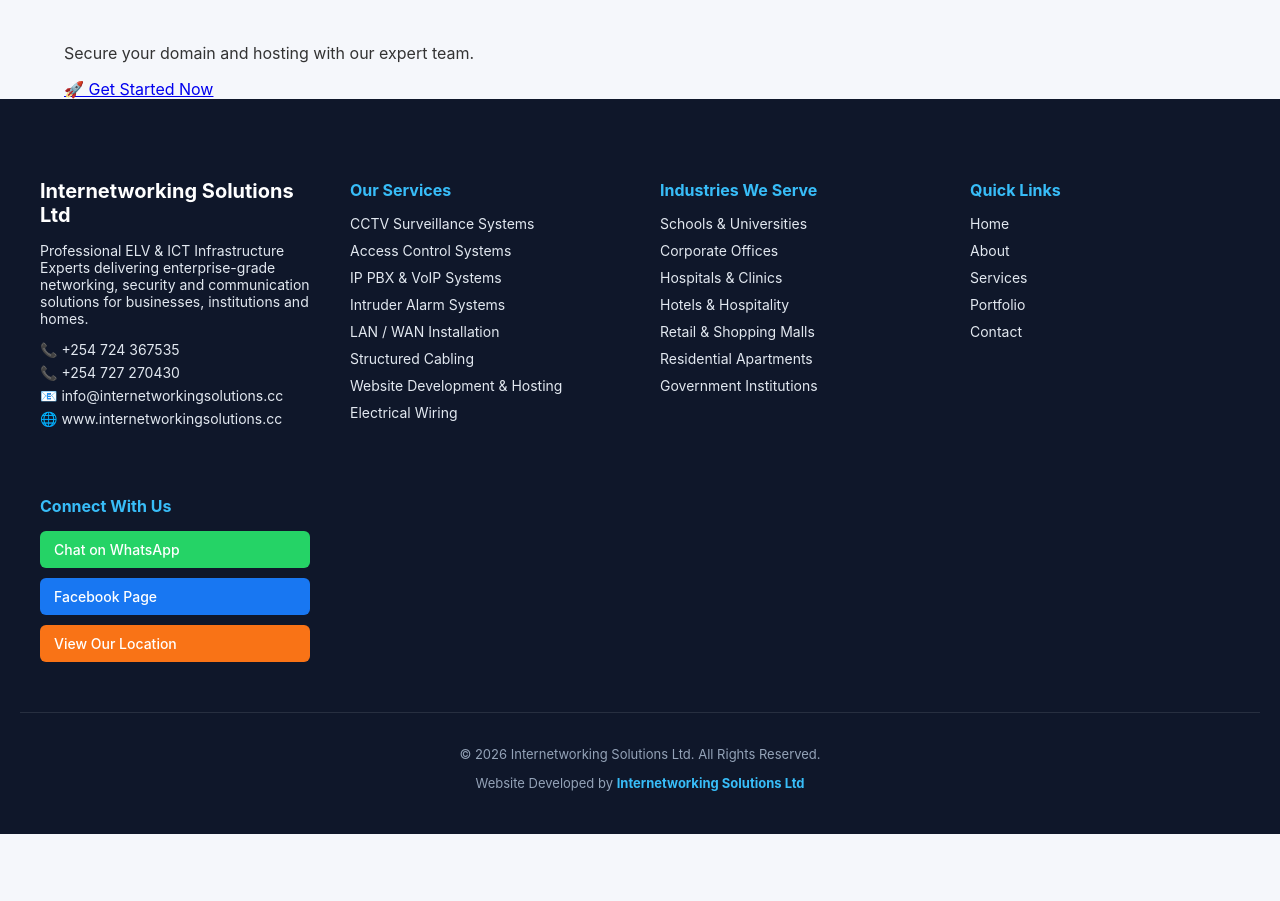
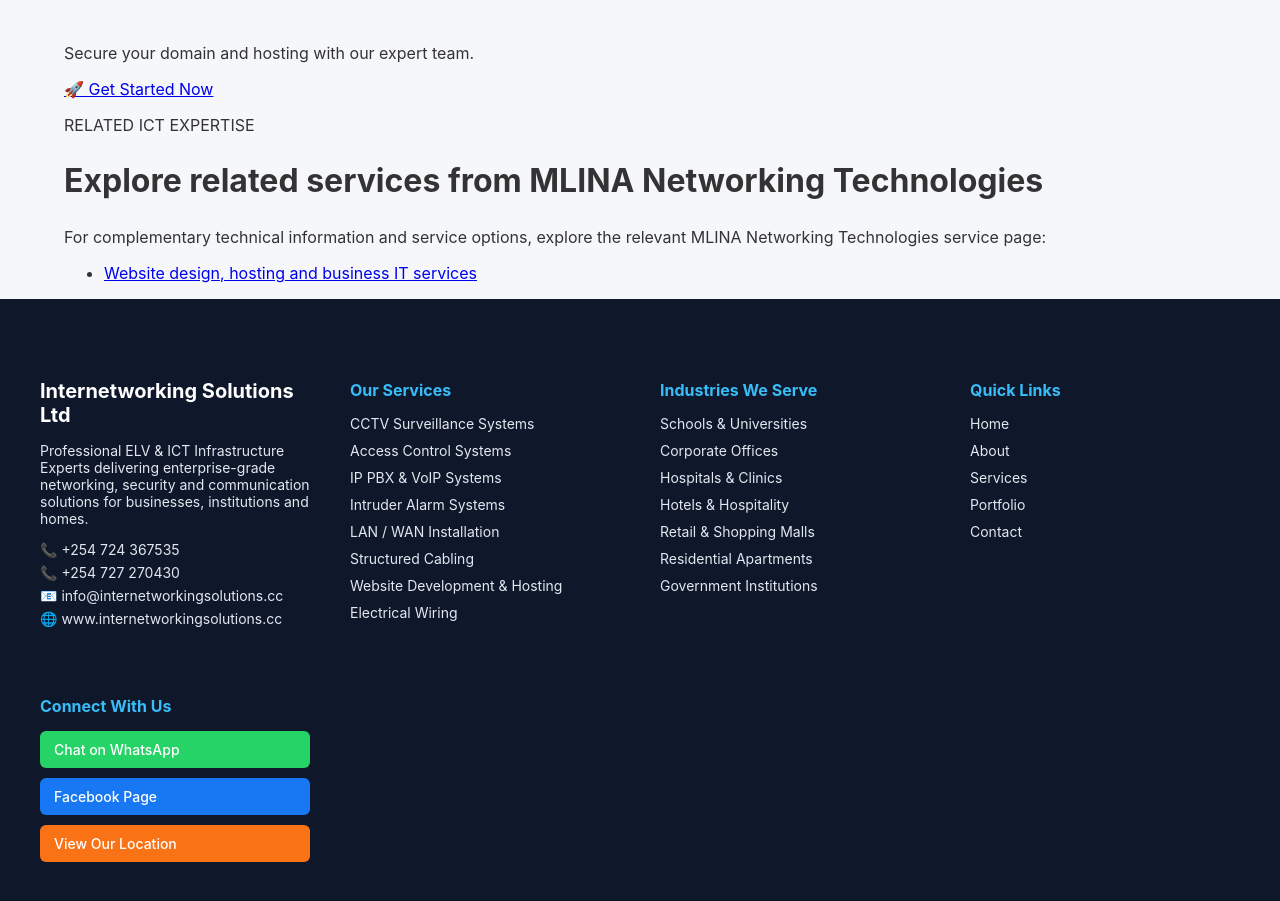
Before and after one commit to cndoli84-star/internetworking-site, a plain HTML site: page services/web-hosting.html in a window 1280 px wide. Shown: the part 3635-4536 px from the top of the page. Before the commit the page ends 4469 px from the top, so only its background shows below. Drawn offline with Linux system fonts and the light colour scheme; a script that the page names is missing.

Commit message:
Add reciprocal MLINA service resource links

```diff
--- a/services/web-hosting.html
+++ b/services/web-hosting.html
@@ -802,6 +802,19 @@ Get Your Website Online Today
 
 <!-- ================= LEVEL 2 PROFESSIONAL FOOTER ================= -->
 
+
+<!-- RELATED SERVICE RESOURCE: MLINA NETWORKING TECHNOLOGIES -->
+<section class="mlina-related-resources" aria-labelledby="mlina-related-title">
+  <div class="container">
+    <p class="mlina-related-eyebrow">RELATED ICT EXPERTISE</p>
+    <h2 id="mlina-related-title">Explore related services from MLINA Networking Technologies</h2>
+    <p>For complementary technical information and service options, explore the relevant MLINA Networking Technologies service page:</p>
+    <ul>
+      <li><a href="https://mlina.internetworkingsolutions.cc/website-design-hosting-business-it.html" target="_blank" rel="noopener noreferrer">Website design, hosting and business IT services</a></li>
+    </ul>
+  </div>
+</section>
+
 <footer class="site-footer">
 
 <div class="footer-container">
```
